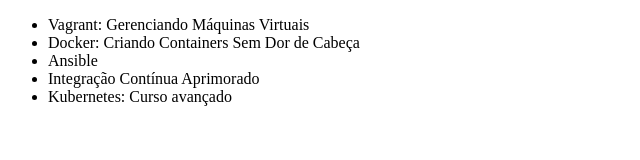
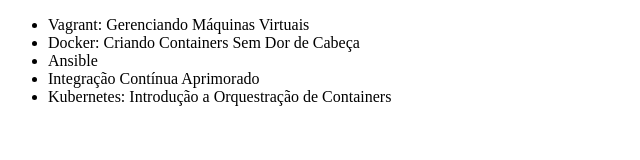
Before and after one commit to talisonhenke/alura-trilha-git, a plain HTML site: page index.html in a window 1280 px wide. Shown: the whole page, without its empty margins (0-640 px from the left). Drawn offline with Linux system fonts and the light colour scheme.

Commit message:
Alterando curso de Kubernet

```diff
--- a/index.html
+++ b/index.html
@@ -10,7 +10,7 @@
         <li>Docker: Criando Containers Sem Dor de Cabeça</li>
         <li>Ansible</li>
         <li>Integração Contínua Aprimorado</li>
-        <li>Kubernetes: Curso avançado</li>
+        <li>Kubernetes: Introdução a Orquestração de Containers</li>
     </ul>
 </body>
 </html>
```
